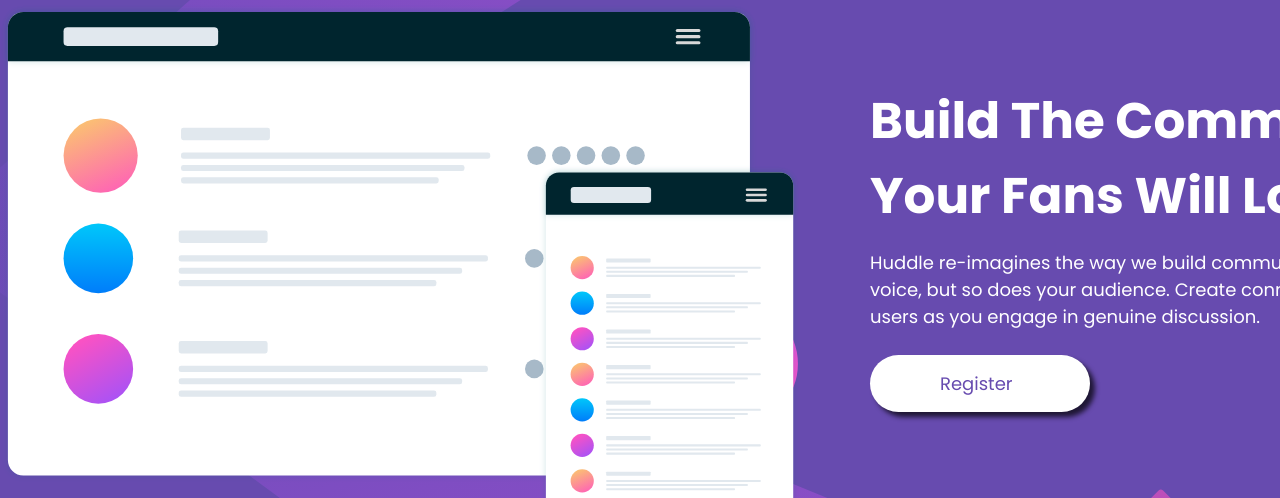
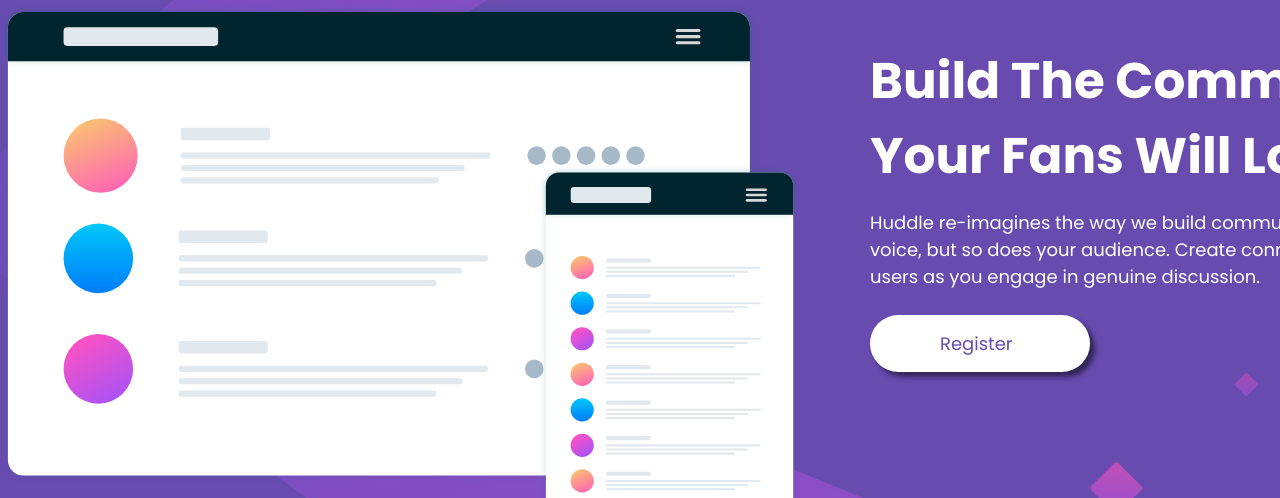
Before and after one commit to MellonFive/Front-end-mentor-huddle-landing-page-with-single-introductory-section-master, a plain HTML site: page index.html in a window 1280 px wide. Shown: the part 226-724 px from the top of the page. Drawn offline with nearby package versions, Linux system fonts and the light colour scheme.

Commit message:
Better HTML and CSS

```diff
--- a/src/css/style.css
+++ b/src/css/style.css
@@ -33,7 +33,7 @@ main {
 
   color: #FFF;
 
-  margin-top: 8rem;
+  margin-top: 4rem;
 }
 
 .container > .about > .description {
@@ -62,7 +62,7 @@ main {
 
   transition: .2s ease-in-out;
 
-  box-shadow: 5px 5px 5px rgba(0, 0, 0, 0.70);
+  box-shadow: 5px 5px 5px rgba(0, 0, 0, 0.50);
 }
 
 .container > .about > .btn:hover {
```
Also changed, not shown: index.html (+1 -1 lines).
